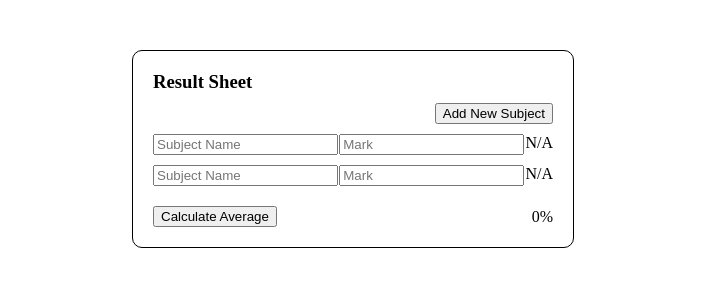
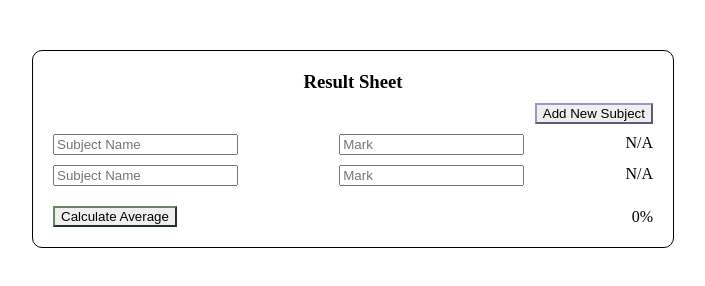
Before and after one commit to lakkula/result-sheet, a plain HTML site: page index.html in a window 1280 px wide. Shown: the whole page, without its empty margins (287-992 px from the left). Drawn offline with Linux system fonts and the light colour scheme.

Commit message:
feat: add styles for buttons

```diff
--- a/index.html
+++ b/index.html
@@ -10,7 +10,7 @@
     <div class="result-sheet">
         <h3>Result Sheet</h3>
         <div class="button-container">
-            <button onclick="createMarkRow()">Add New Subject</button>
+            <button id="add-button" onclick="createMarkRow()">Add New Subject</button>
         </div>
         <div id="mark-row-container">
             <div class="mark-row">
@@ -26,7 +26,7 @@
 
         </div>
         <div id="average-container">
-            <button onclick="calculateAverage()">Calculate Average</button>
+            <button id="average-button" onclick="calculateAverage()">Calculate Average</button>
             <p id="average">0%</p>
         </div>
     </div>
--- a/script.js
+++ b/script.js
@@ -17,6 +17,7 @@ function createMarkRow(){
 
     let deleteButton = document.createElement('button');
     deleteButton.textContent = 'Delete';
+    deleteButton.id = 'delete-button';
     deleteButton.addEventListener('click', function(){
         markRow.remove();
     });
--- a/style.css
+++ b/style.css
@@ -6,8 +6,12 @@ body{
     justify-content: center;
     padding: 50px;
 }
+
+h3{
+    text-align: center;
+}
 .result-sheet{
-    width: 400px;
+    width: 600px;
     border: 1px solid black;
     border-radius: 10px;
     padding: 20px;
@@ -33,3 +37,18 @@ body{
     justify-content: space-between;
     margin-top: 20px;
 }
+
+#delete-button{
+    border-color: rgb(223, 148, 148);
+    cursor: pointer;
+}
+
+#add-button{
+    border-color: rgb(152, 152, 206);
+    cursor: pointer;
+}
+
+#average-button{
+    border-color: rgb(99, 136, 99);
+    cursor: pointer;
+}
```
